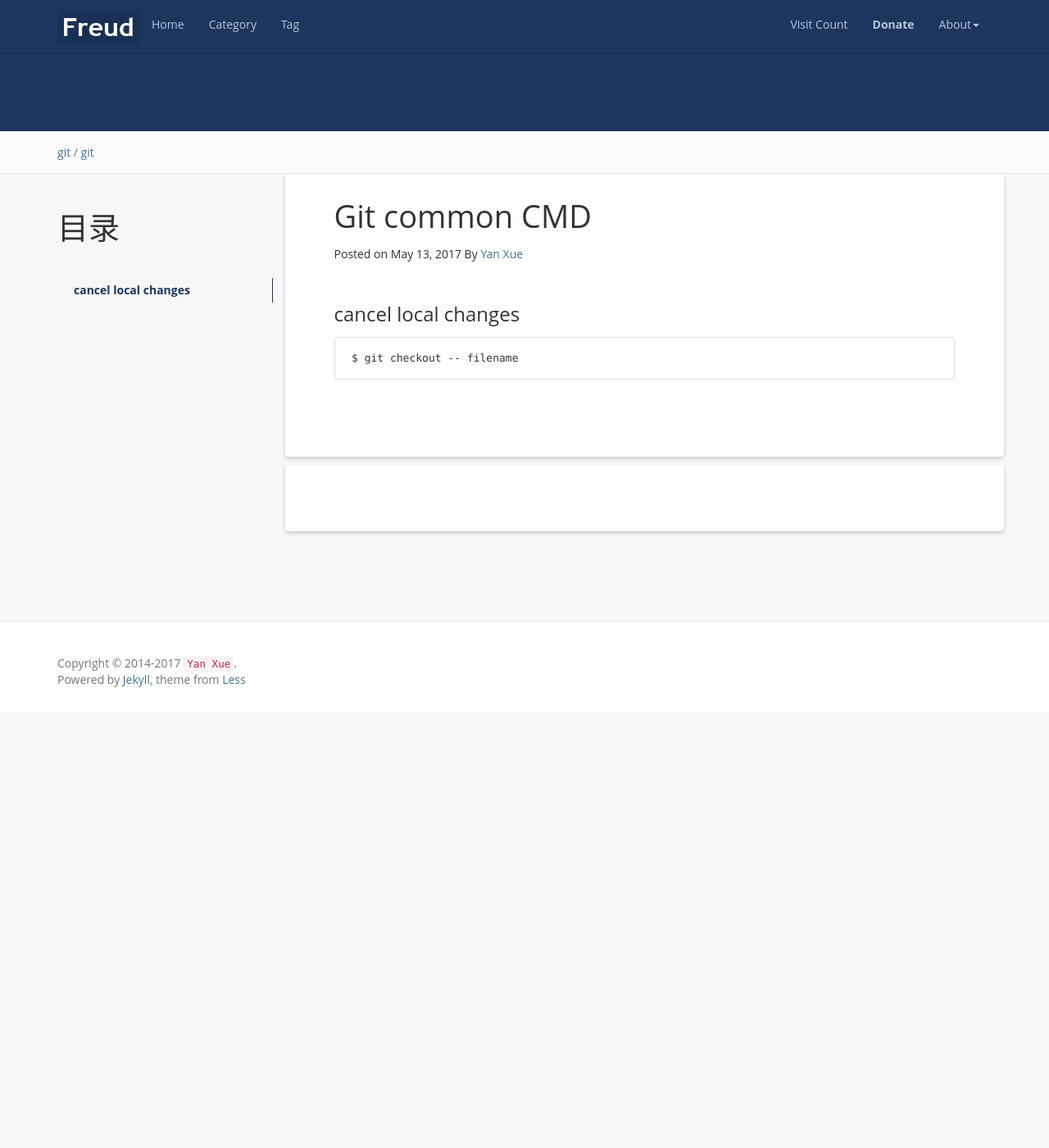
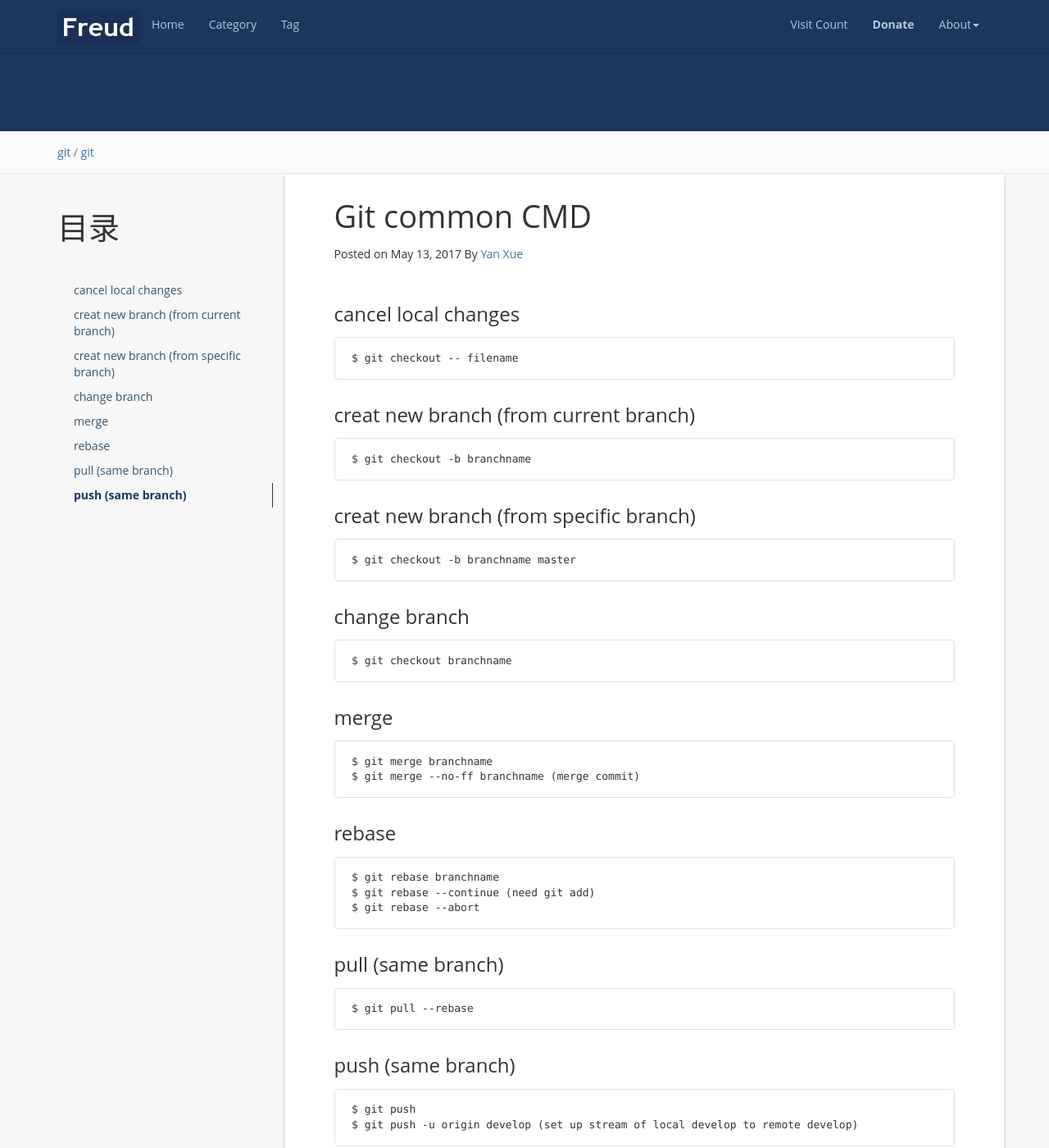
Before and after one commit to qimiaoxue/qimiaoxue.github.io, a Jekyll site: the page built from _posts/2017-05-14-git-common-cmd.md, in a window 1280 px wide and 1400 px high. Shown: the whole window at 82% size. Built offline with Jekyll 4.4.1, drawn with Linux system fonts in a browser that asks for light colours; nearby versions of some CDN libraries; comment, search, counter and statistics services are not loaded.

Commit message:
Add merge, rebase

````diff
--- a/_posts/2017-05-14-git-common-cmd.md
+++ b/_posts/2017-05-14-git-common-cmd.md
@@ -14,7 +14,47 @@ tag: git
 ```
 $ git checkout -- filename
 ```
+### creat new branch (from current branch)
+```
+$ git checkout -b branchname
+```
+### creat new branch (from specific branch)
+```
+$ git checkout -b branchname master
+```
+### change branch
+```
+$ git checkout branchname
+```
+
+### merge
+```
+$ git merge branchname
+$ git merge --no-ff branchname (merge commit)
+```
+
+### rebase
+```
+$ git rebase branchname
+$ git rebase --continue (need git add)
+$ git rebase --abort
+```
+### pull (same branch)
+```
+$ git pull --rebase
+```
+### push (same branch)
+```
+$ git push
+$ git push -u origin develop (set up stream of local develop to remote develop)
+```
+
 
 [jekyll-docs]: https://jekyllrb.com/docs/home
 [jekyll-gh]:   https://github.com/jekyll/jekyll
 [jekyll-talk]: https://talk.jekyllrb.com/
+
+
+[jekyll-docs]: https://jekyllrb.com/docs/home
+[jekyll-gh]:   https://github.com/jekyll/jekyll
+[jekyll-talk]: https://talk.jekyllrb.com/
````
